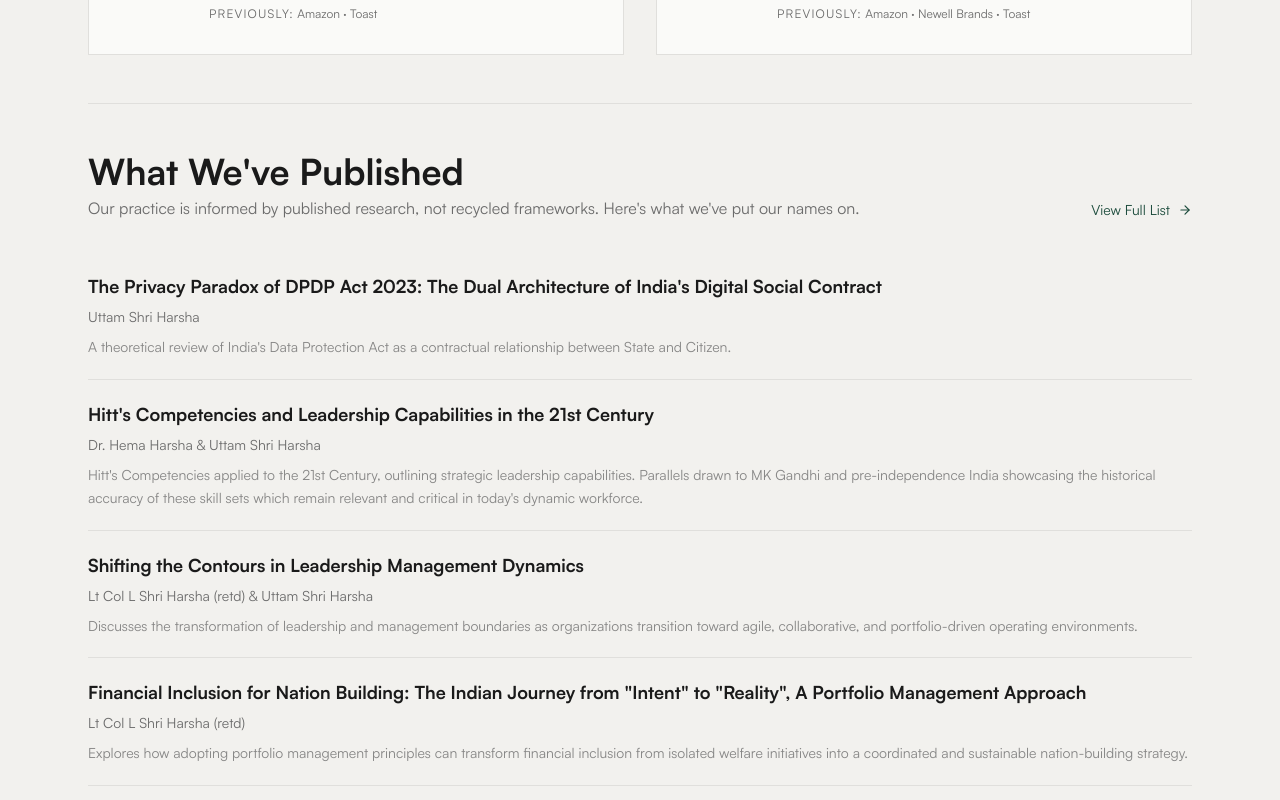
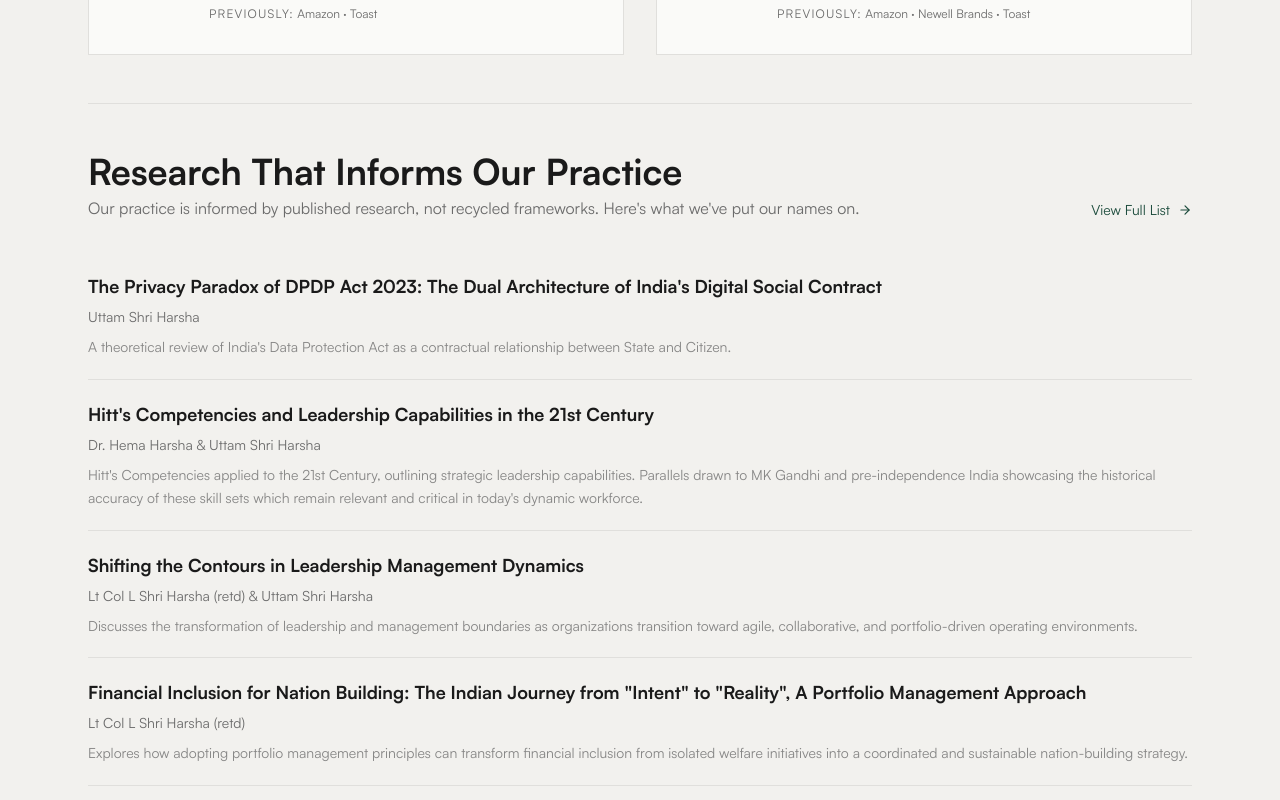
Before and after one commit to awmrakyat13/Zero2One, a React (Vite) app: page / in a window 1280 px wide. Shown: the part 3393-4193 px from the top of the page. Built offline with nearby package versions, Linux system fonts and the light colour scheme; a web font is replaced by a local one.

Commit message:
Rename publications header to "Research That Informs Our Practice"
Co-Authored-By: Claude Opus 4.6 <noreply@anthropic.com>

```diff
--- a/src/App.jsx
+++ b/src/App.jsx
@@ -360,7 +360,7 @@ function HomePage() {
           <div className="mt-12 border-t border-[var(--color-border)] pt-12">
             <div className="flex justify-between items-end mb-8">
               <div>
-                <h3 className="font-serif text-3xl md:text-4xl mb-1">What We've Published</h3>
+                <h3 className="font-serif text-3xl md:text-4xl mb-1">Research That Informs Our Practice</h3>
                 <p className="text-[var(--color-text-muted)]">Our practice is informed by published research, not recycled frameworks. Here's what we've put our names on.</p>
               </div>
               <Link to="/research" className="hidden md:inline-flex items-center gap-2 text-sm text-[var(--color-accent)] hover:text-[var(--color-text)] transition-colors">
```
